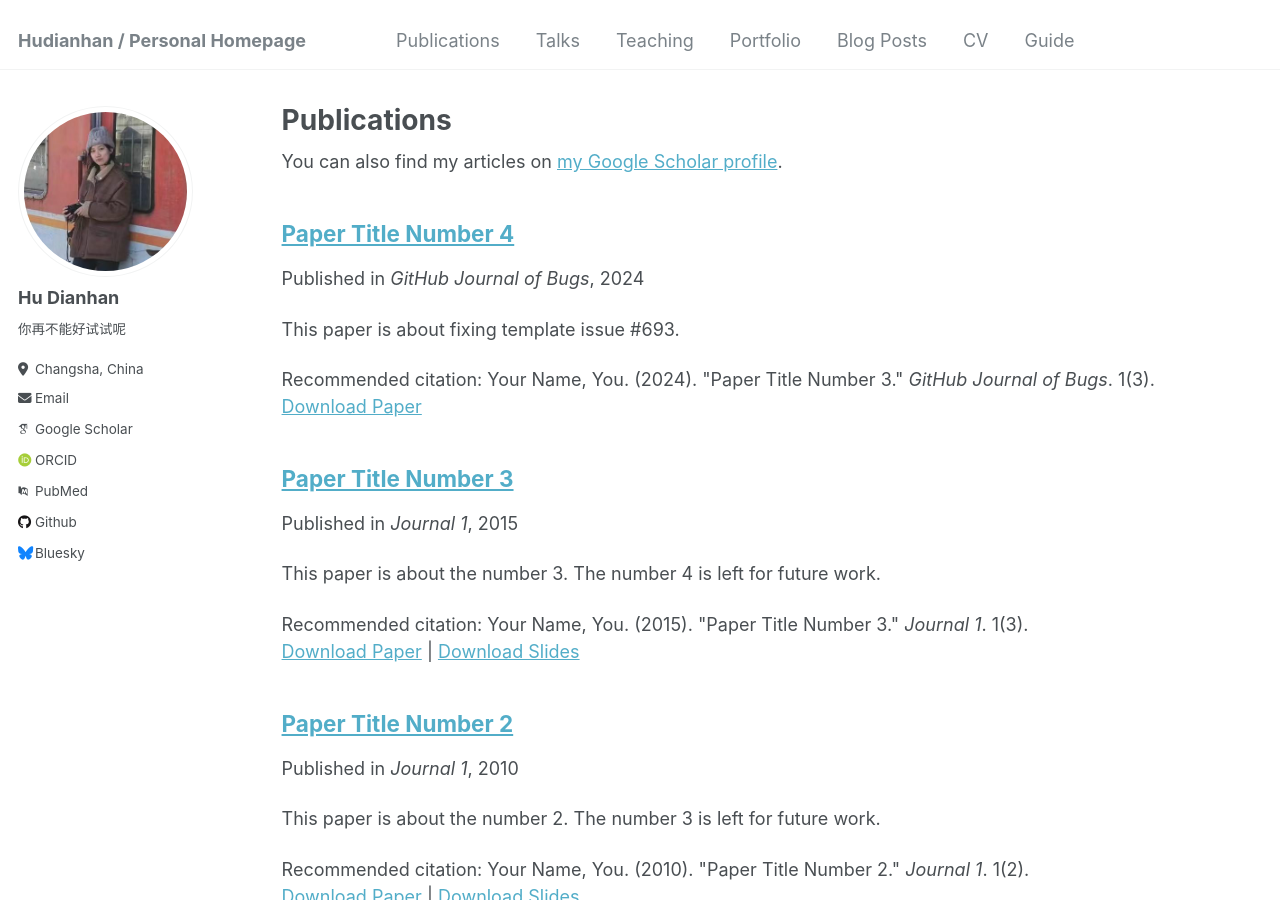
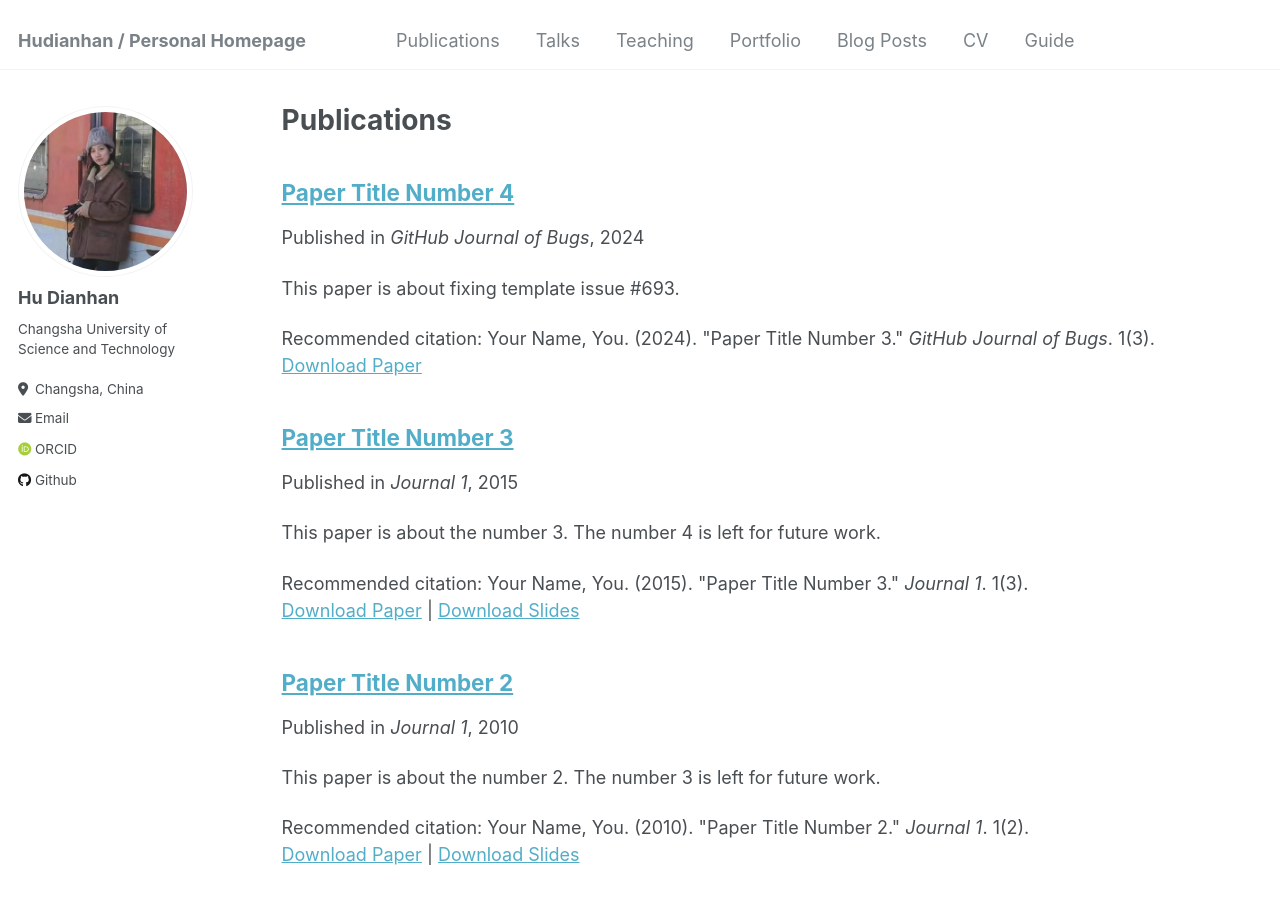
Before and after one commit to Rheahu816/Rheahu.github.io, a Jekyll site: the page built from _pages/publications.md, in a window 1280 px wide and 900 px high. Built offline with Jekyll 4.4.1, drawn with Linux system fonts in a browser that asks for light colours; some web fonts are replaced; part of the change alters nothing that is shown.

Commit message:
Update _config.yml

```diff
--- a/_config.yml
+++ b/_config.yml
@@ -24,7 +24,7 @@ author:
   avatar           : "profile.png"
   name             : "Hu Dianhan"
   pronouns         : # example: "she/her"
-  bio              : "你再不能好试试呢"
+  bio              : "Changsha University of Science and Technology"
   location         : "Changsha, China"
   employer         :
   uri              : # URL
@@ -32,46 +32,46 @@ author:
 
   # Academic websites
   arxiv            : # URL - Update with the correct link to your profile
-  googlescholar    : "https://scholar.google.com/citations?user=PS_CX0AAAAAJ"
+  googlescholar    :
   impactstory      : # URL
   orcid            : "http://orcid.org/yourorcidurl"
   semantic         : # URL
-  pubmed           : "https://www.ncbi.nlm.nih.gov/pubmed/?term=john+snow"
+  pubmed           :
   researchgate     : # URL
 
   # Repositories and software development
-  bitbucket        : # Username - Update with your username on the site
-  codepen          : # Username
-  dribbble         : # Username
-  github           : "academicpages"
-  kaggle           : # Username
-  stackoverflow    : # User number or user number and name (i.e., use "1" or "1/jeff-atwood")
+  bitbucket        :
+  codepen          :
+  dribbble         :
+  github           : "https://rheahu816.github.io/Rheahu.github.io/"
+  kaggle           :
+  stackoverflow    :
 
   # Social media
-  bluesky          : "bsky.app" # Replace this with you Bluesky username
-  facebook         : # Username
-  flickr           : # Username
-  foursquare       : # Username
-  goodreads        : # Username
-  google_plus      : # Username
-  keybase          : # Username
-  instagram        : # Username
-  lastfm           : # Username
-  linkedin         : # Username
-  mastodon         : # URL
-  medium           : # URL
-  pinterest        : # Username
-  soundcloud       : # Username
-  steam            : # Username
-  telegram         : # URL
-  tumblr           : # Username
-  twitter          : # Username for X / Twitter
-  vine             : # Username
-  weibo            : # Username
-  wikipedia        : # Username
-  xing             : # Username
-  youtube          : # Username
-  zhihu            : # URL
+  bluesky          :
+  facebook         :
+  flickr           :
+  foursquare       :
+  goodreads        :
+  google_plus      :
+  keybase          :
+  instagram        :
+  lastfm           :
+  linkedin         :
+  mastodon         :
+  medium           :
+  pinterest        :
+  soundcloud       :
+  steam            :
+  telegram         :
+  tumblr           :
+  twitter          :
+  vine             :
+  weibo            :
+  wikipedia        :
+  xing             :
+  youtube          :
+  zhihu            :
 
 
 # Site Settings
```
